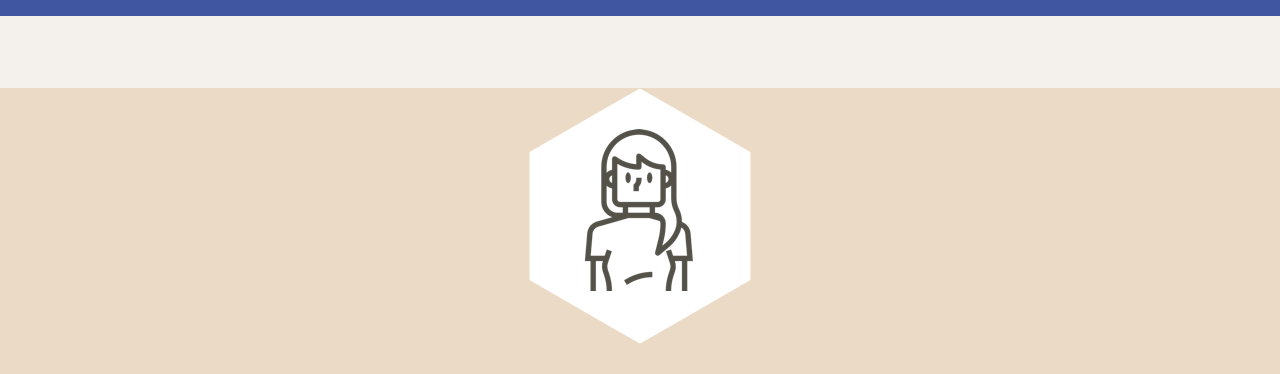
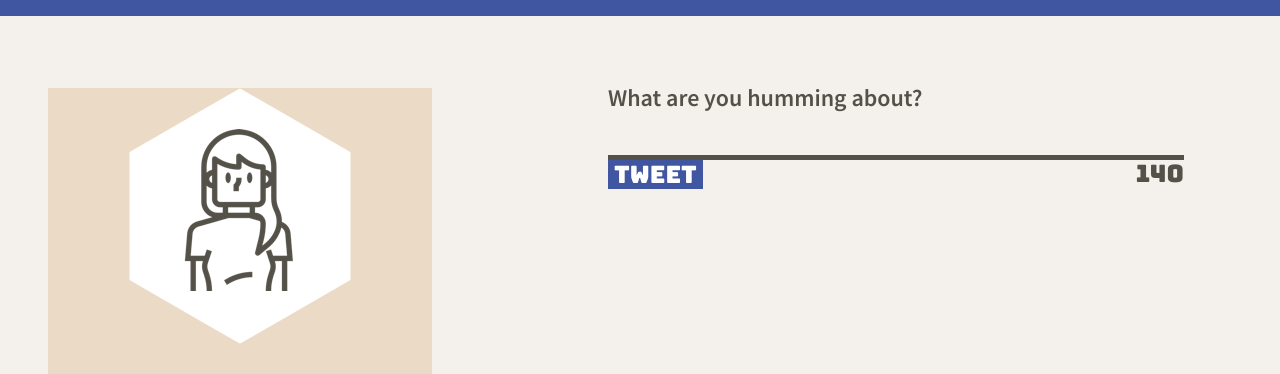
Before and after one commit to carmenkk/tweeter, a website: page public/index.html in a window 1280 px wide. Shown: the part 104-478 px from the top of the page. Drawn offline with nearby package versions, Linux system fonts and the light colour scheme; no server answers.

Commit message:
add desktop responsitive design

```diff
--- a/public/styles/layout.css
+++ b/public/styles/layout.css
@@ -27,8 +27,32 @@ body {
  */
 
  main {
-  width: 100%;
+
   display: flex;
   flex-direction: column;
   background-color: #f4f1ec;
  }
+
+
+ /* Desktop styles */
+@media only screen and (min-width: 1024px) {
+  /* user profile */
+  header  {
+    width: 30%;
+    margin: 2em;
+    float: left;
+    }
+
+  /* Main content container */
+  main {
+    width: 50%;
+    margin: 10vh 5% 0;
+    float: right;
+  }
+
+  /* Tweet form */
+  .new-tweet form {
+  margin-top: 1.5em;
+  }
+
+}
```
